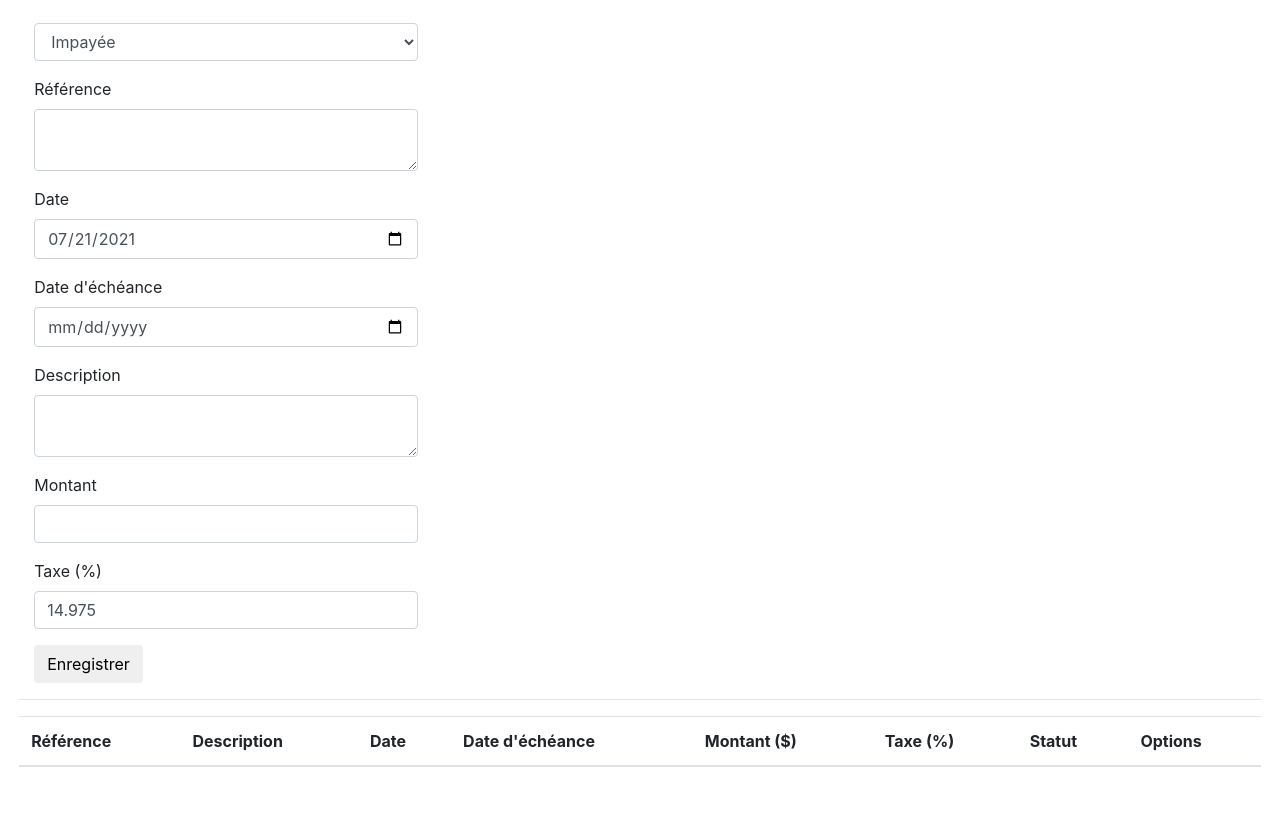
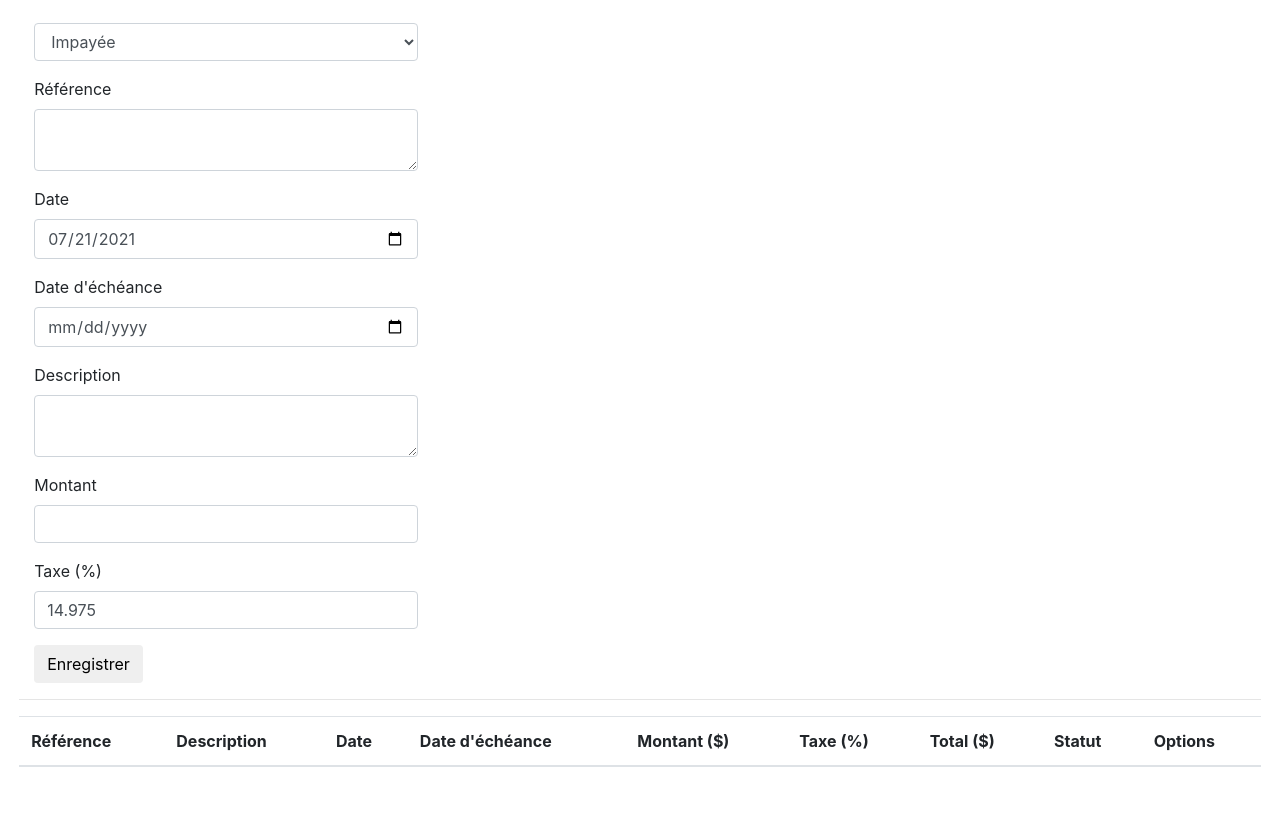
Before and after one commit to PedroLuisBernardos/INM5151, a Flask app: page /index in a window 1280 px wide. Shown: the part 227-1058 px from the top of the page. Run offline with Flask 2, Linux system fonts and the light colour scheme; the visitor is signed in with stand-in values (Sample User, id 1); data comes from the database, SQL or seed files in the repository; data that the repository does not hold is empty; some libraries are stand-ins or nearby versions.

Commit message:
Découpe amount en sous-total et total pour facturation

```diff
--- a/app/forms.py
+++ b/app/forms.py
@@ -74,7 +74,7 @@ class FactureForm(FlaskForm):
     date = DateField(_l('Date'), default=date.today(), format='%Y-%m-%d', validators=[DataRequired(message=_l("Veuillez entrer une date (AAAA-MM-JJ)"))])
     due_date = DateField(_l('Date d\'échéance'), format='%Y-%m-%d', validators=[DataRequired(message=_l("Veuillez entrer une date d'échéance (AAAA-MM-JJ)"))])
     description = TextAreaField(_l('Description'), validators=[DataRequired(message=_l("Veuillez entrer une description")), Length(min=1, max=140, message=_l(_l('Veuillez écrire entre 1 et 50 caractères')))])
-    amount = DecimalField(_l('Montant'), validators=[DataRequired(message=_l("Veuillez entrer un montant numérique"))], places=2)
+    sub_total = DecimalField(_l('Montant'), validators=[DataRequired(message=_l("Veuillez entrer un montant numérique"))], places=2)
     tax = DecimalField(_l('Taxe (%)'), default=14.975, validators=[NumberRange(0, 100, _l("Veuillez entrer un nombre entre 0 et 100"))], places=3)
     submit = SubmitField(_l('Enregistrer'))
 
@@ -84,5 +84,5 @@ class FactureForm(FlaskForm):
             raise ValidationError(_l('La date d\'échéance doit être la même ou après la date initale'))
 
     @staticmethod
-    def get_total(tax, amount):
-        return amount * (tax + 100) / 100
+    def get_total(tax, sub_total):
+        return sub_total * (tax + 100) / 100
--- a/app/models.py
+++ b/app/models.py
@@ -61,7 +61,8 @@ class Facture(db.Model):
     description = db.Column(db.String(140), nullable=False)
     date = db.Column(db.Date, nullable=False)
     due_date = db.Column(db.Date, nullable=False)
-    amount = db.Column(db.Float, nullable=False)
+    sub_total = db.Column(db.Float, nullable=True)
+    total = db.Column(db.Float, nullable=True)
     tax = db.Column(db.Float, nullable=True)
     paid = db.Column(db.Integer, default=0, nullable=False)
     user_id = db.Column(db.Integer, db.ForeignKey('user.id'))
--- a/app/routes.py
+++ b/app/routes.py
@@ -23,7 +23,7 @@ def index():
             flash(_('Cette référence existe déjà.'))
         else:
             facture = Facture(paid=form.paid.data, reference=form.reference.data, date=form.date.data, due_date=form.due_date.data, description=form.description.data, author=current_user,
-                              amount = form.get_total(form.tax.data, form.amount.data), tax=form.tax.data)
+                              sub_total=form.sub_total.data, total=form.get_total(form.tax.data, form.sub_total.data), tax=form.tax.data)
             db.session.add(facture)
             db.session.commit()
             flash(_('Votre facture a été ajoutée.'))
@@ -187,7 +187,8 @@ def update(facture_id):
                 facture_to_update.date = form.date.data
                 facture_to_update.due_date = form.due_date.data
                 facture_to_update.description = form.description.data
-                facture_to_update.amount = form.get_total(form.tax.data, form.amount.data)
+                facture_to_update.sub_total = form.sub_total.data
+                facture_to_update.total = form.get_total(form.tax.data, form.sub_total.data)
                 facture_to_update.tax = form.tax.data
 
                 db.session.commit()
@@ -199,7 +200,7 @@ def update(facture_id):
             form.date.data = facture_to_update.date
             form.due_date.data = facture_to_update.due_date
             form.description.data = facture_to_update.description
-            form.amount.data = facture_to_update.amount
+            form.sub_total.data = facture_to_update.sub_total
             form.tax.data = facture_to_update.tax
         return render_template('update_facture.html', title=_('Modification de la facture'), form=form, facture=facture_to_update)
     except:
--- a/app/templates/index.html
+++ b/app/templates/index.html
@@ -27,6 +27,7 @@
             <th scope="col">{{ _('Date d\'échéance') }}</th>
             <th scope="col">{{ _('Montant') }} ($)</th>
             <th scope="col">{{ _('Taxe') }} (%)</th>
+            <th scope="col">{{ _('Total') }} ($)</th>
             <th scope="col">{{ _('Statut') }}</th>
             <th scope="col">{{ _('Options') }}</th>
           </tr>
@@ -50,8 +51,9 @@
             <td>{{ facture.description }}</td>
             <td>{{ facture.date }}</td>
             <td class="{{ date_state }}">{{ facture.due_date }}</td>
-            <td>{{ facture.amount }}</td>
+            <td>{{ facture.sub_total }}</td>
             <td>{{ facture.tax }}</td>
+            <td>{{ facture.total }}</td>
             <td class="{{ date_state }}">{{ facture_state }}</td>
             <td>
                 <a class="btn btn-info" href="{{ url_for('update', facture_id=facture.id) }}">{{ _('Modifier') }}</a>
```
Also changed, not shown: app/__init__.py (+7 -0 lines), migrations/versions/8bc06ca1b5f6_ajout_de_sous_total_et_total.py (added, +32 -0 lines), app.db.
